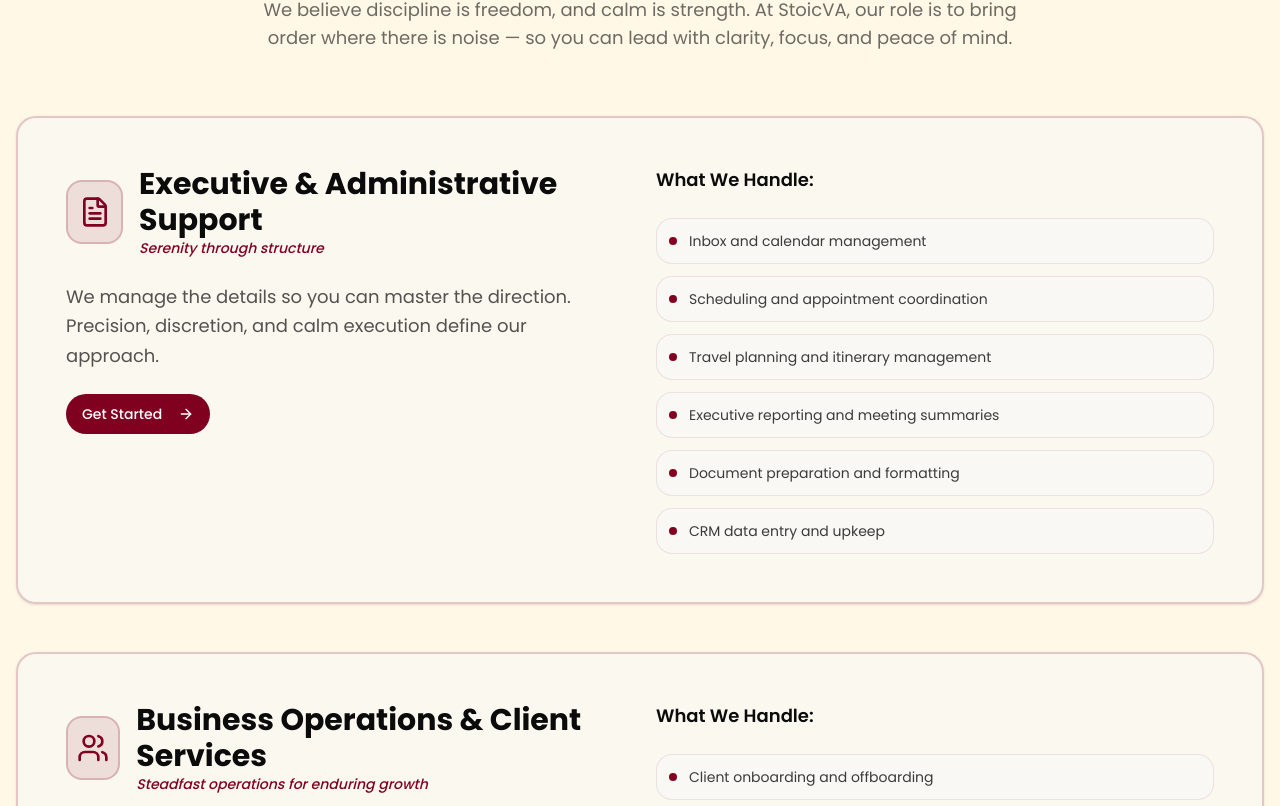
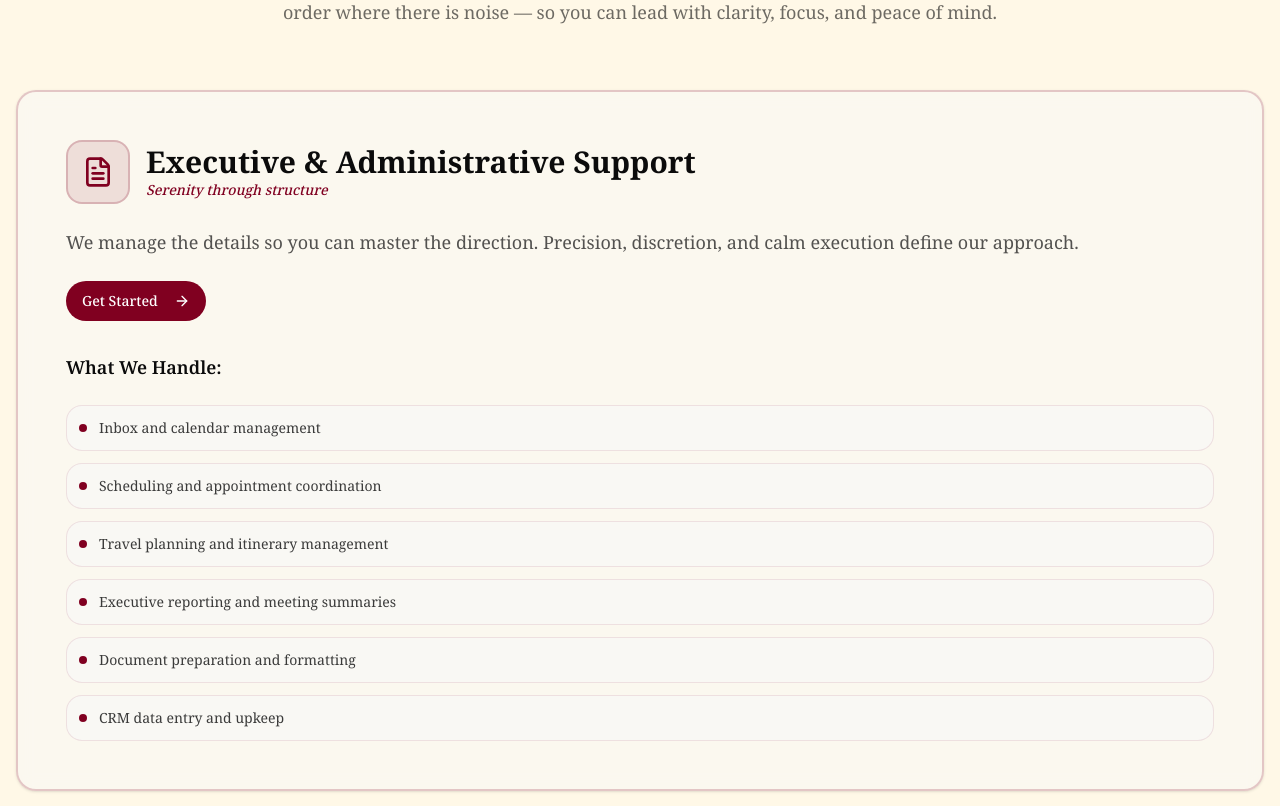
Before and after one commit to amCtrld/stoicva, a Next.js app: page / in a window 1280 px wide. Shown: the part 2354-3160 px from the top of the page. Built offline with nearby package versions, Linux system fonts and the light colour scheme.

Commit message:
Font | Switched from Poppins to Noto_Serif

```diff
--- a/app/globals.css
+++ b/app/globals.css
@@ -76,7 +76,7 @@
 }
 
 @theme inline {
-  --font-sans: "Poppins", "Geist", "Geist Fallback";
+--font-serif: "Noto Serif", "Georgia", serif;
   --font-mono: "Geist Mono", "Geist Mono Fallback";
   --color-background: var(--background);
   --color-foreground: var(--foreground);
--- a/app/layout.tsx
+++ b/app/layout.tsx
@@ -1,15 +1,17 @@
 import type React from "react"
 import type { Metadata } from "next"
-import { Poppins } from "next/font/google"
 // import { Analytics } from "@vercel/analytics/next"
 import { Watermark } from "@/components/watermark"
 import "./globals.css"
+import { Noto_Serif } from "next/font/google"
 
-const poppins = Poppins({
+const notoSerif = Noto_Serif({
   weight: ["400", "500", "600", "700"],
   subsets: ["latin"],
-  variable: "--font-sans",
+  variable: "--font-serif",
+  display: "swap",
 })
+
 
 export const metadata: Metadata = {
   title: "Virtual Assistant Services | Professional VA Support | StoicVA",
@@ -85,7 +87,7 @@
           }}
         />
       </head>
-      <body className={`${poppins.variable} font-sans antialiased`}>
+      <body className={`${notoSerif.variable} font-serif antialiased`}>
         {children}
         <Watermark />
         {/* <Analytics /> */}
--- a/components/services-section.tsx
+++ b/components/services-section.tsx
@@ -110,7 +110,7 @@
             return (
               <motion.div key={index} variants={itemVariants}>
                 <Card className="p-8 md:p-12 border-2 border-primary/20 hover:border-primary/40 transition-all duration-300 bg-background/50 backdrop-blur-sm">
-                  <div className="grid md:grid-cols-2 gap-8 items-start">
+                  <div className="grid gap-8 items-start">
                     {/* Service Info */}
                     <div className="space-y-6">
                       <div className="flex items-center gap-4">
--- /dev/null
+++ b/tailwind.config.js
@@ -0,0 +1,16 @@
+/** @type {import('tailwindcss').Config} */
+module.exports = {
+  content: [
+    "./app/**/*.{js,ts,jsx,tsx}",
+    "./pages/**/*.{js,ts,jsx,tsx}",
+    "./components/**/*.{js,ts,jsx,tsx}",
+  ],
+  theme: {
+    extend: {
+      fontFamily: {
+        serif: ["var(--font-serif)", "serif"],
+      },
+    },
+  },
+  plugins: [],
+};
```
